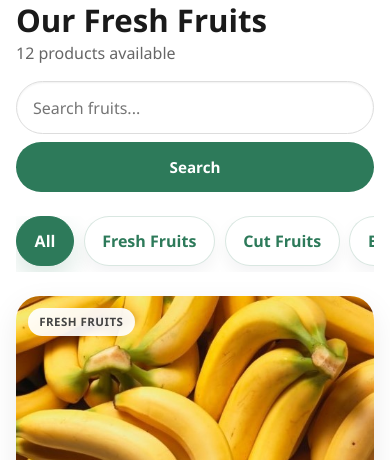
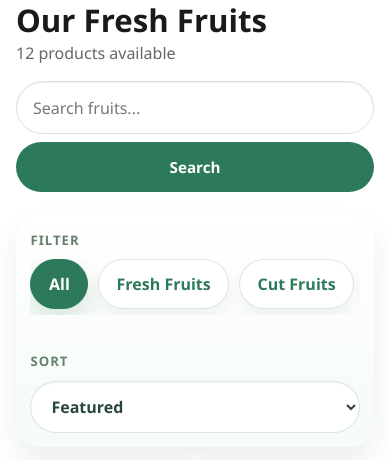
Before and after one commit to klamoste/FruitStore, a Django app: page /products/ in a window 390 px wide. Shown: the part 87-547 px from the top of the page. Run offline with Django 5.2, Linux system fonts and the light colour scheme; data comes from the database, SQL or seed files in the repository.

Commit message:
Add mobile two-column product grid with filter and sort
Co-authored-by: klamoste <274966381+klamoste@users.noreply.github.com>

```diff
--- a/fruit_store/products_app/views.py
+++ b/fruit_store/products_app/views.py
@@ -164,12 +164,23 @@ def product_list(request):
     """Display all products with search and filter functionality."""
     query = request.GET.get('q', '')
     category_id = request.GET.get('category', '')
+    sort = request.GET.get('sort', 'featured')
     catalog_unavailable = False
     catalog_readonly = False
 
+    sort_options = {
+        'featured': 'Featured',
+        'name_asc': 'Name: A to Z',
+        'name_desc': 'Name: Z to A',
+        'price_low': 'Price: Low to High',
+        'price_high': 'Price: High to Low',
+    }
+    if sort not in sort_options:
+        sort = 'featured'
+
     try:
         ensure_sample_catalog()
-        products = Product.objects.filter(is_available=True).order_by('name')
+        products = Product.objects.filter(is_available=True)
         categories = list(Category.objects.order_by('name'))
         category_names = [category.name for category in categories]
         if 'Beverages' in category_names and 'Fresh Fruits' in category_names:
@@ -196,6 +207,17 @@ def product_list(request):
             products = products.filter(price__gte=min_price)
         if max_price:
             products = products.filter(price__lte=max_price)
+
+        if sort == 'name_asc':
+            products = products.order_by('name')
+        elif sort == 'name_desc':
+            products = products.order_by('-name')
+        elif sort == 'price_low':
+            products = products.order_by('price', 'name')
+        elif sort == 'price_high':
+            products = products.order_by('-price', 'name')
+        else:
+            products = products.order_by('-created_at', 'name')
 
         paginator = Paginator(products, 12)
         page = request.GET.get('page', 1)
@@ -225,6 +247,15 @@ def product_list(request):
                     if product.category.name == selected_category.name
                 ]
 
+        if sort == 'name_asc':
+            products.sort(key=lambda product: product.name.lower())
+        elif sort == 'name_desc':
+            products.sort(key=lambda product: product.name.lower(), reverse=True)
+        elif sort == 'price_low':
+            products.sort(key=lambda product: (product.price, product.name.lower()))
+        elif sort == 'price_high':
+            products.sort(key=lambda product: (-product.price, product.name.lower()))
+
         paginator = Paginator(products, 12)
         page = request.GET.get('page', 1)
         products = paginator.get_page(page)
@@ -235,6 +266,8 @@ def product_list(request):
         'categories': categories,
         'query': query,
         'category_id': category_id,
+        'sort': sort,
+        'sort_options': sort_options,
         'catalog_unavailable': catalog_unavailable,
         'catalog_readonly': catalog_readonly,
     }
--- a/templates/products/product_list.html
+++ b/templates/products/product_list.html
@@ -27,6 +27,51 @@
         max-width: 420px;
     }
 
+    .products-toolbar {
+        display: flex;
+        flex-wrap: wrap;
+        align-items: center;
+        justify-content: space-between;
+        gap: 1rem;
+        margin-bottom: 1.5rem;
+        padding: 1rem 1.15rem;
+        border-radius: 1.5rem;
+        background: linear-gradient(180deg, #ffffff 0%, #f5fbf6 100%);
+        box-shadow: 0 12px 28px rgba(19, 44, 33, 0.08);
+    }
+
+    .products-toolbar-group {
+        display: flex;
+        flex-wrap: wrap;
+        align-items: center;
+        gap: 0.75rem;
+    }
+
+    .products-toolbar-label {
+        font-size: 0.82rem;
+        font-weight: 800;
+        letter-spacing: 0.08em;
+        text-transform: uppercase;
+        color: #63816d;
+    }
+
+    .products-sort-form {
+        display: flex;
+        align-items: center;
+        gap: 0.75rem;
+    }
+
+    .products-sort-select {
+        min-width: 190px;
+        padding: 0.8rem 2.75rem 0.8rem 1rem;
+        border: 1px solid rgba(45, 122, 90, 0.18);
+        border-radius: 999px;
+        background: #fff;
+        color: #284736;
+        font-weight: 700;
+        box-shadow: inset 0 1px 2px rgba(0,0,0,0.04);
+    }
+
     .products-search-input {
         width: 100%;
         padding: 0.85rem 1rem;
@@ -170,6 +218,25 @@
             max-width: none;
         }
 
+        .products-toolbar {
+            padding: 1rem;
+        }
+
+        .products-toolbar,
+        .products-toolbar-group,
+        .products-sort-form {
+            width: 100%;
+        }
+
+        .products-sort-form {
+            justify-content: space-between;
+        }
+
+        .products-sort-select {
+            min-width: 0;
+            flex: 1 1 auto;
+        }
+
         .category-filter-bar {
             gap: 0.6rem;
             margin-bottom: 1.5rem;
@@ -214,6 +277,22 @@
             align-items: stretch !important;
         }
 
+        .products-toolbar {
+            gap: 0.85rem;
+            padding: 0.9rem;
+            margin-bottom: 1rem;
+        }
+
+        .products-toolbar-group {
+            gap: 0.55rem;
+        }
+
+        .products-sort-form {
+            gap: 0.6rem;
+            align-items: stretch;
+            flex-direction: column;
+        }
+
         .category-filter-bar {
             overflow-x: auto;
             flex-wrap: nowrap;
@@ -230,12 +309,9 @@
         }
 
         .products-search-input,
-        .products-search button {
+        .products-search button,
+        .products-sort-select {
             width: 100%;
-        }
-
-        .product-card-image {
-            height: 190px;
         }
 
         .product-card-badge {
@@ -273,27 +379,43 @@
         <form method="get" class="d-flex align-items-center gap-2 products-search">
             <input type="text" name="q" value="{{ request.GET.q }}" placeholder="Search fruits..." class="products-search-input">
             {% if category_id %}<input type="hidden" name="category" value="{{ category_id }}">{% endif %}
+            {% if sort %}<input type="hidden" name="sort" value="{{ sort }}">{% endif %}
             <button type="submit" class="btn-primary-custom" style="padding: 0.85rem 1.5rem; border-radius: 999px;">Search</button>
         </form>
     </div>
 
+    <div class="products-toolbar">
+        <div class="products-toolbar-group">
+            <span class="products-toolbar-label">Filter</span>
             <div class="category-filter-bar">
-        <a href="{% url 'products:product_list' %}{% if query %}?q={{ query|urlencode }}{% endif %}"
+                <a href="{% url 'products:product_list' %}?sort={{ sort }}{% if query %}&q={{ query|urlencode }}{% endif %}"
                    class="category-filter-pill {% if not category_id %}active{% endif %}">
                     All
                 </a>
                 {% for category in categories %}
-        <a href="{% url 'products:product_list' %}?category={{ category.id }}{% if query %}&q={{ query|urlencode }}{% endif %}"
+                <a href="{% url 'products:product_list' %}?category={{ category.id }}&sort={{ sort }}{% if query %}&q={{ query|urlencode }}{% endif %}"
                    class="category-filter-pill {% if category_id == category.id|stringformat:'s' %}active{% endif %}">
                     {{ category.name }}
                 </a>
                 {% endfor %}
             </div>
+        </div>
+        <form method="get" class="products-sort-form">
+            {% if query %}<input type="hidden" name="q" value="{{ query }}">{% endif %}
+            {% if category_id %}<input type="hidden" name="category" value="{{ category_id }}">{% endif %}
+            <label for="sort" class="products-toolbar-label">Sort</label>
+            <select id="sort" name="sort" class="products-sort-select" onchange="this.form.submit()">
+                {% for sort_value, sort_label in sort_options.items %}
+                <option value="{{ sort_value }}"{% if sort == sort_value %} selected{% endif %}>{{ sort_label }}</option>
+                {% endfor %}
+            </select>
+        </form>
+    </div>
 
     <div class="row gx-4 gy-4 products-grid">
         {% if products %}
             {% for product in products %}
-            <div class="col-sm-6 col-xl-3">
+            <div class="col-6 col-lg-4 col-xl-3">
                 <div class="card h-100 product-card"
                      onmouseover="this.style.transform='translateY(-7px)'; this.style.boxShadow='0 20px 40px rgba(0,0,0,0.12)';"
                      onmouseout="this.style.transform='translateY(0)'; this.style.boxShadow='0 10px 30px rgba(0,0,0,0.08)';">
```
Also changed, not shown: other parts of templates/products/product_list.html (+37 -8 lines). Lines whose indentation alone changed are shown as unchanged.
